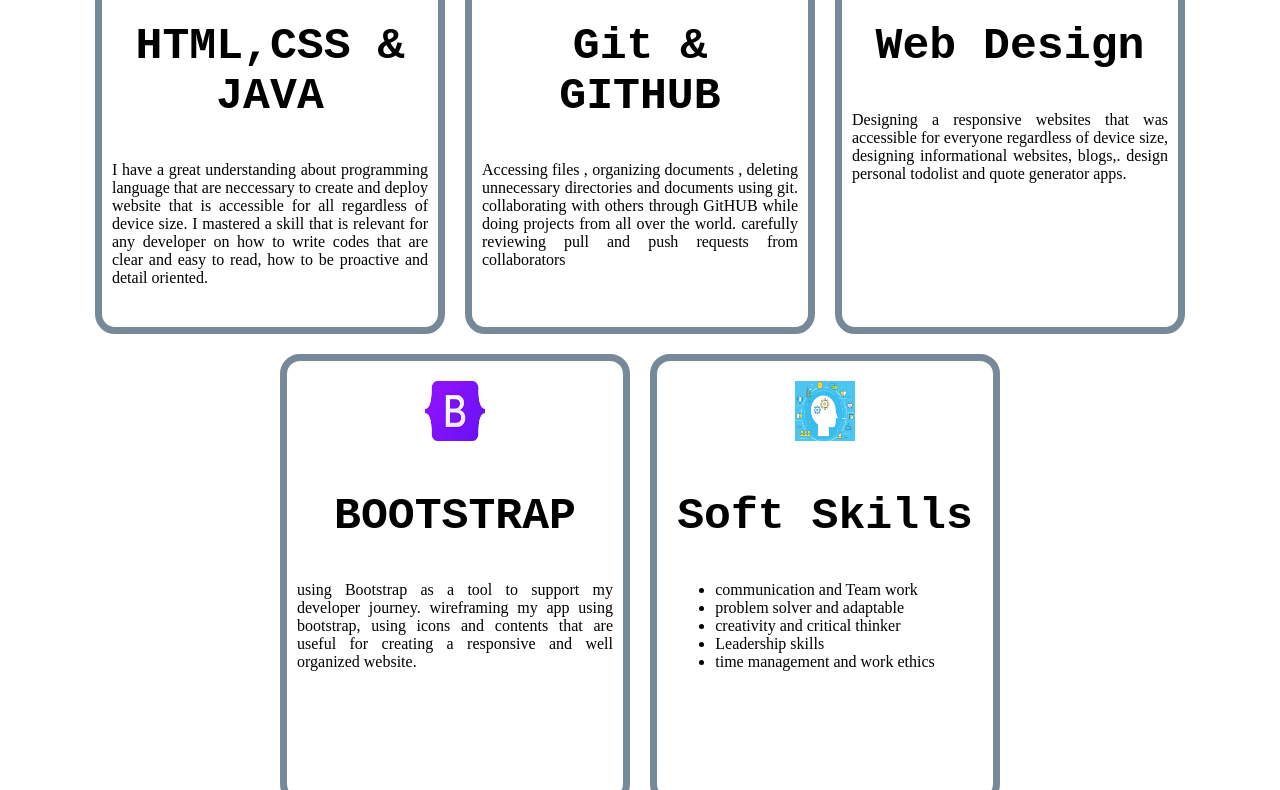
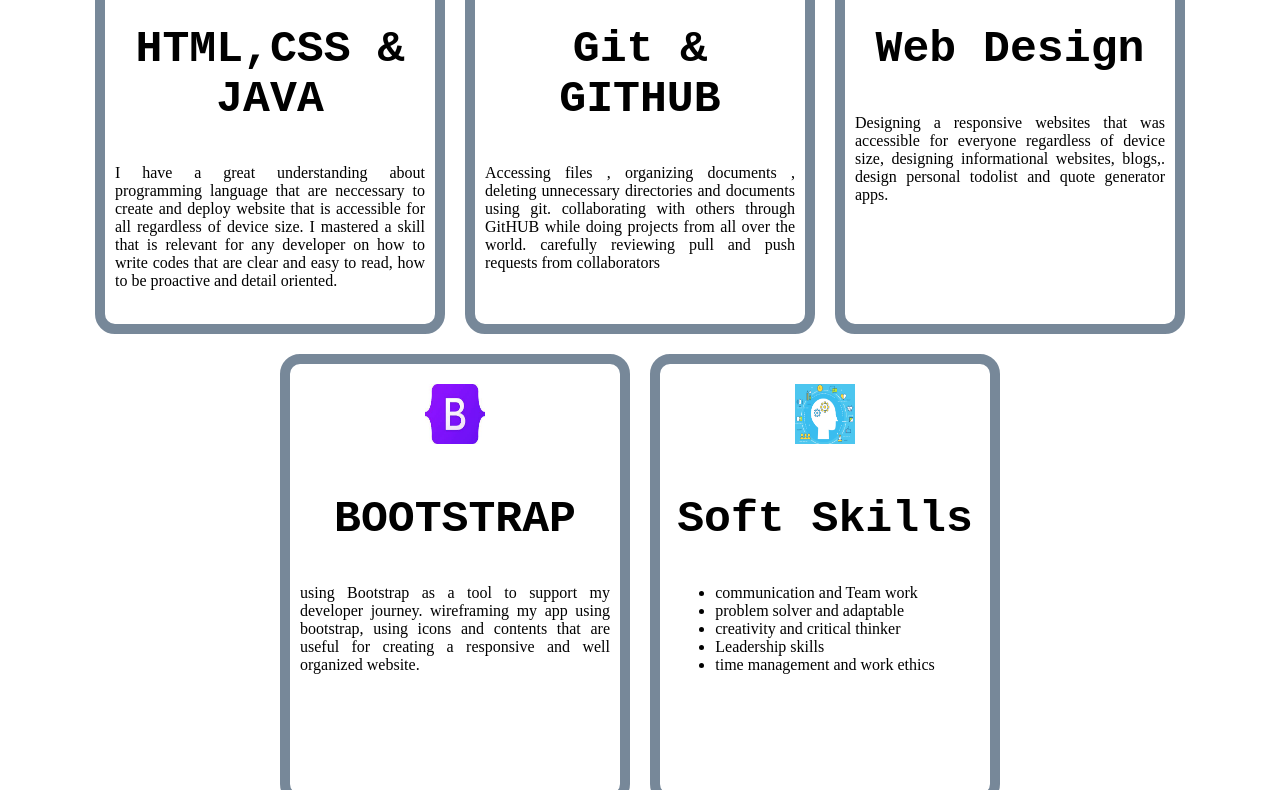
Before and after one commit to samibelay/samibelay.github.io, a plain HTML site: page index.html in a window 1280 px wide. Shown: the part 2513-3303 px from the top of the page. Drawn offline with Linux system fonts and the light colour scheme.

Commit message:
Update style.css

```diff
--- a/style.css
+++ b/style.css
@@ -167,7 +167,7 @@
         flex-direction: column;
         width: 350px;
         height: 450px;
-        border: 7px solid lightslategray;
+        border: 10px solid lightslategray;
         margin: 10px;
         align-items: center;
         text-align: justify;
```
